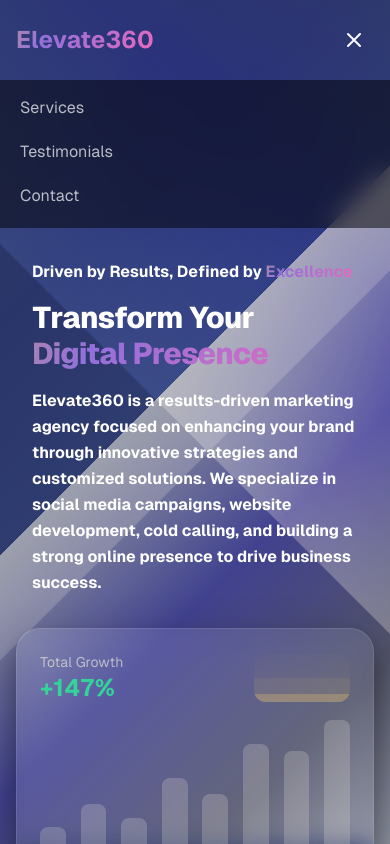
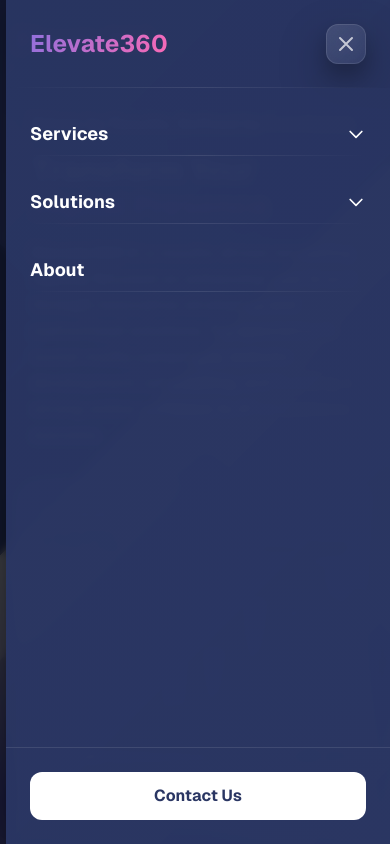
Before and after one commit to DevPahanLankage/Elevate360v2, a Next.js app: page / in a window 390 px wide. Both pictures are taken after a click on the button "Toggle menu". Shown: the top 844 px of the page. Built offline with nearby package versions, Linux system fonts and the light colour scheme.

Commit message:
Redesigned mobile menu with modern slide-in animation and improved UX

```diff
--- a/src/app/components/Navbar.tsx
+++ b/src/app/components/Navbar.tsx
@@ -220,7 +220,8 @@ const Navbar = () => {
           <div className="md:hidden">
             <button
               onClick={() => setIsOpen(!isOpen)}
-              className="inline-flex items-center justify-center p-2 rounded-md text-white hover:text-white/80 focus:outline-none"
+              className="inline-flex items-center justify-center p-2 rounded-xl text-white hover:text-white/80 focus:outline-none glass-card"
+              aria-label="Toggle menu"
             >
               <svg
                 className="h-6 w-6"
@@ -251,28 +252,165 @@ const Navbar = () => {
 
       {/* Mobile menu */}
       {isOpen && (
-        <div className="md:hidden bg-black/50 backdrop-blur-md">
-          <div className="px-2 pt-2 pb-3 space-y-1">
+        <>
+          <div
+            className="fixed inset-0 bg-black/60 backdrop-blur-sm z-40 mobile-menu-backdrop"
+            onClick={() => setIsOpen(false)}
+          />
+          <div className="fixed inset-y-0 right-0 w-full max-w-sm mobile-menu z-50 mobile-menu-enter">
+            <div className="flex flex-col h-full">
+              <div className="flex items-center justify-between p-6 mobile-menu-item">
                 <Link
-              href="#services"
-              className="text-white/70 hover:text-white block px-3 py-2 text-base"
+                  href="/"
+                  className="excellence-gradient text-2xl font-bold"
+                  onClick={() => setIsOpen(false)}
                 >
-              Services
+                  Elevate360
                 </Link>
+                <button
+                  onClick={() => setIsOpen(false)}
+                  className="p-2 text-white/70 hover:text-white rounded-xl glass-card"
+                >
+                  <svg
+                    className="h-6 w-6"
+                    fill="none"
+                    viewBox="0 0 24 24"
+                    stroke="currentColor"
+                  >
+                    <path
+                      strokeLinecap="round"
+                      strokeLinejoin="round"
+                      strokeWidth={2}
+                      d="M6 18L18 6M6 6l12 12"
+                    />
+                  </svg>
+                </button>
+              </div>
+
+              <div className="flex-1 overflow-y-auto py-6 px-6">
+                <div className="space-y-6">
+                  {/* Services Section */}
+                  <div className="mobile-menu-item">
+                    <button
+                      onClick={() => setServicesOpen(!servicesOpen)}
+                      className="flex items-center justify-between w-full text-left text-white font-bold text-lg py-2"
+                    >
+                      <span>Services</span>
+                      <svg
+                        className={`w-5 h-5 transition-transform duration-300 ${
+                          servicesOpen ? "rotate-180" : ""
+                        }`}
+                        fill="none"
+                        stroke="currentColor"
+                        viewBox="0 0 24 24"
+                      >
+                        <path
+                          strokeLinecap="round"
+                          strokeLinejoin="round"
+                          strokeWidth="2"
+                          d="M19 9l-7 7-7-7"
+                        />
+                      </svg>
+                    </button>
+                    <div
+                      className={`mobile-submenu ${
+                        servicesOpen ? "expanded" : "collapsed"
+                      }`}
+                    >
+                      {[
+                        "Digital Strategy",
+                        "UX Design",
+                        "Digital Design",
+                        "Product Design",
+                        "Web Development",
+                        "Search Engine Optimisation (SEO)",
+                        "Strategic Client Services",
+                        "Social Media Marketing",
+                        "Content Creation",
+                        "Brand Strategy",
+                      ].map((service, index) => (
                         <Link
-              href="#testimonials"
-              className="text-white/70 hover:text-white block px-3 py-2 text-base"
+                          key={index}
+                          href="#"
+                          className="block py-2 pl-4 text-white/70 hover:text-white transition-colors"
+                          onClick={() => setIsOpen(false)}
                         >
-              Testimonials
+                          {service}
                         </Link>
+                      ))}
+                    </div>
+                  </div>
+
+                  {/* Solutions Section */}
+                  <div className="mobile-menu-item">
+                    <button
+                      onClick={() => setSolutionsOpen(!solutionsOpen)}
+                      className="flex items-center justify-between w-full text-left text-white font-bold text-lg py-2"
+                    >
+                      <span>Solutions</span>
+                      <svg
+                        className={`w-5 h-5 transition-transform duration-300 ${
+                          solutionsOpen ? "rotate-180" : ""
+                        }`}
+                        fill="none"
+                        stroke="currentColor"
+                        viewBox="0 0 24 24"
+                      >
+                        <path
+                          strokeLinecap="round"
+                          strokeLinejoin="round"
+                          strokeWidth="2"
+                          d="M19 9l-7 7-7-7"
+                        />
+                      </svg>
+                    </button>
+                    <div
+                      className={`mobile-submenu ${
+                        solutionsOpen ? "expanded" : "collapsed"
+                      }`}
+                    >
+                      {[
+                        "Websites",
+                        "Web Applications",
+                        "Digital Transformation",
+                        "For Startups",
+                        "For Enterprise",
+                        "Custom Solutions",
+                      ].map((solution, index) => (
                         <Link
-              href="#contact"
-              className="text-white/70 hover:text-white block px-3 py-2 text-base"
+                          key={index}
+                          href="#"
+                          className="block py-2 pl-4 text-white/70 hover:text-white transition-colors"
+                          onClick={() => setIsOpen(false)}
                         >
-              Contact
+                          {solution}
+                        </Link>
+                      ))}
+                    </div>
+                  </div>
+
+                  <Link
+                    href="/about"
+                    className="block text-white font-bold text-lg py-2 mobile-menu-item"
+                    onClick={() => setIsOpen(false)}
+                  >
+                    About
                   </Link>
                 </div>
               </div>
+
+              <div className="p-6 border-t border-white/10">
+                <Link
+                  href="/contact"
+                  className="block w-full py-3 px-4 bg-white text-[#2A3663] text-center font-bold rounded-xl hover:bg-white/90 transition-colors"
+                  onClick={() => setIsOpen(false)}
+                >
+                  Contact Us
+                </Link>
+              </div>
+            </div>
+          </div>
+        </>
       )}
     </nav>
   );
--- a/src/app/globals.css
+++ b/src/app/globals.css
@@ -539,3 +539,86 @@ textarea.glass-card,
   -webkit-backdrop-filter: blur(40px) saturate(140%) !important;
   pointer-events: auto !important;
 }
+
+/* Mobile Menu Animations */
+@keyframes slideIn {
+  from {
+    transform: translateX(100%);
+  }
+  to {
+    transform: translateX(0);
+  }
+}
+
+@keyframes slideOut {
+  from {
+    transform: translateX(0);
+  }
+  to {
+    transform: translateX(100%);
+  }
+}
+
+.mobile-menu-enter {
+  animation: slideIn 0.3s ease-out forwards;
+}
+
+.mobile-menu-exit {
+  animation: slideOut 0.3s ease-in forwards;
+}
+
+.mobile-menu-backdrop {
+  animation: fadeIn 0.3s ease-out forwards;
+}
+
+@keyframes fadeIn {
+  from {
+    opacity: 0;
+  }
+  to {
+    opacity: 1;
+  }
+}
+
+/* Mobile Menu Styles */
+.mobile-menu {
+  background: linear-gradient(
+    135deg,
+    rgba(42, 54, 99, 0.95),
+    rgba(42, 54, 99, 0.98)
+  );
+  box-shadow: -10px 0 30px rgba(0, 0, 0, 0.2);
+}
+
+.mobile-menu-item {
+  position: relative;
+  overflow: hidden;
+}
+
+.mobile-menu-item::after {
+  content: "";
+  position: absolute;
+  bottom: 0;
+  left: 0;
+  width: 100%;
+  height: 1px;
+  background: linear-gradient(
+    to right,
+    transparent,
+    rgba(255, 255, 255, 0.1),
+    transparent
+  );
+}
+
+.mobile-submenu {
+  overflow: hidden;
+  transition: max-height 0.3s ease-in-out;
+}
+
+.mobile-submenu.collapsed {
+  max-height: 0;
+}
+
+.mobile-submenu.expanded {
+  max-height: 500px;
+}
```
Lines whose indentation alone changed are shown as unchanged.
